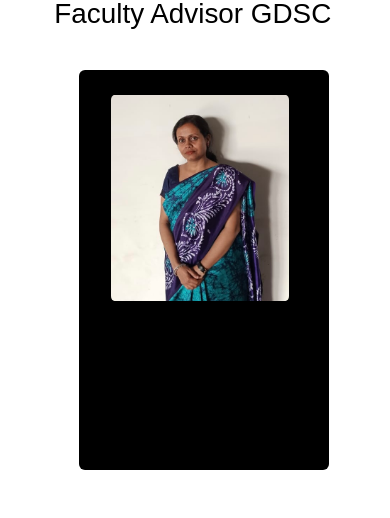
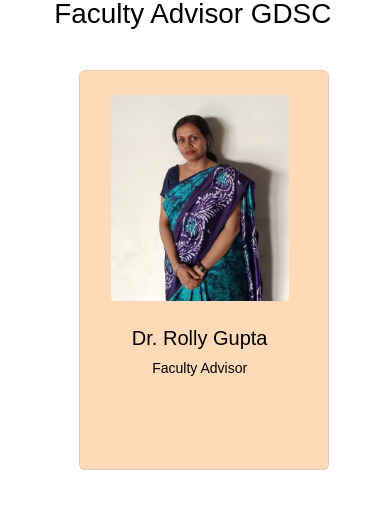
Before and after one commit to Akshitparmar/gdscwebsite, a React (Create React App) app: page /team in a window 390 px wide. Shown: the part 147-665 px from the top of the page. Built offline with nearby package versions, Linux system fonts and the light colour scheme.

Commit message:
Update Card.css

```diff
--- a/src/styles/Card.css
+++ b/src/styles/Card.css
@@ -82,7 +82,7 @@
       border: solid 1px rgba(0, 0, 0, 0.08);
       cursor: pointer;
       height: 400px;
-      background-color: black;
+      background-color: #FFDAB9;
       width: 250px;
       margin-left: 27%;
     }
```
